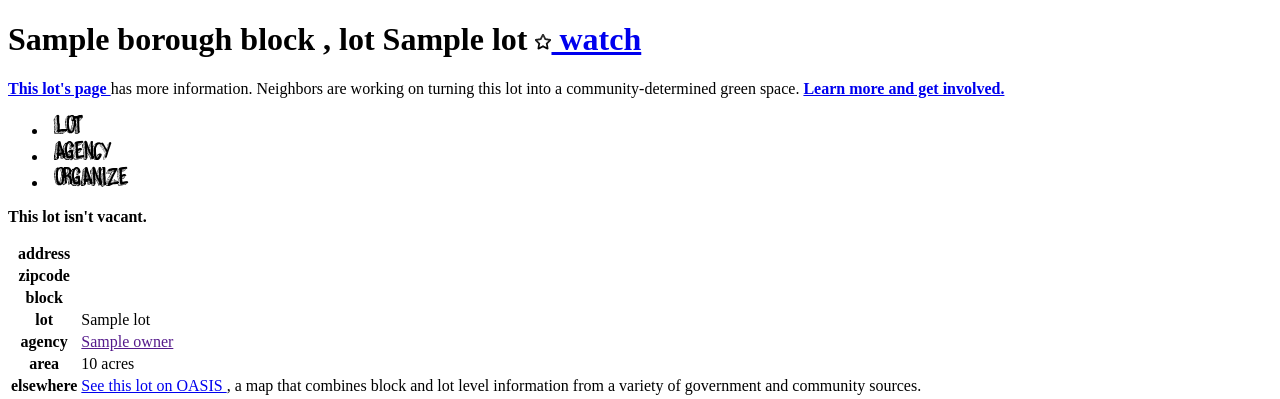
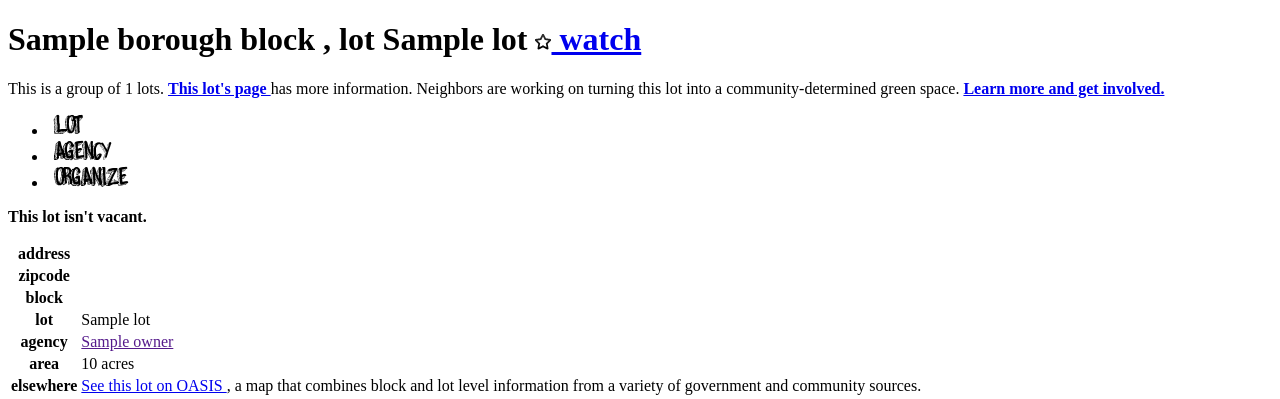
Before and after one commit to ebrelsford/596acres, a Django app: template fiveninesix/templates/lots/tabs.html in a window 1280 px wide. Shown: the top 399 px of the page. Run offline with Django 3.2, Linux system fonts and the light colour scheme; the template is opened without the code that fills it: most values are stand-ins (such as "Sample title", 1, 10 or a date in 2020).

Commit message:
minimal tab update

```diff
--- a/fiveninesix/templates/lots/tabs_no_access.html
+++ b/fiveninesix/templates/lots/tabs_no_access.html
@@ -87,6 +87,12 @@
             {% trans "watch" %}
         </a>
     </h1>
+
+    {% if lot.children.count > 0 %}
+    {% blocktrans with lots_count=lot.lots|length %}
+    This is a group of {{ lots_count }} lots.
+    {% endblocktrans %}
+    {% endif %}
 
     <a href="{% url lots.views.details bbl=lot.bbl %}" target="_blank" style="font-weight: bold;">
         {% trans "This lot's page" %}
```
Also changed, not shown: fiveninesix/locale/es/LC_MESSAGES/django.po, 1 other file.
